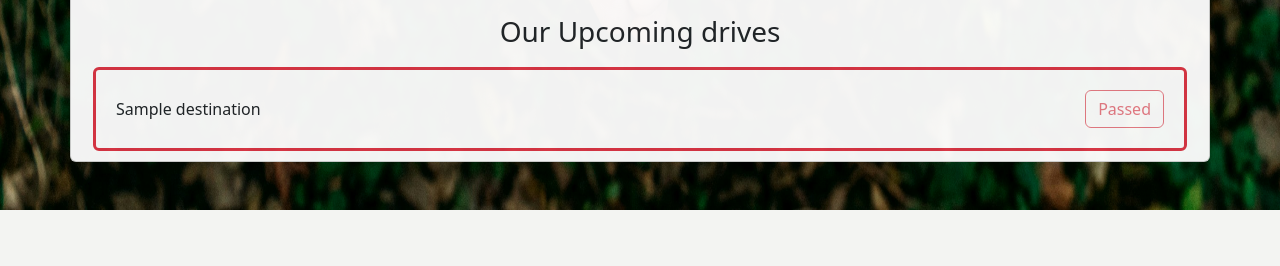
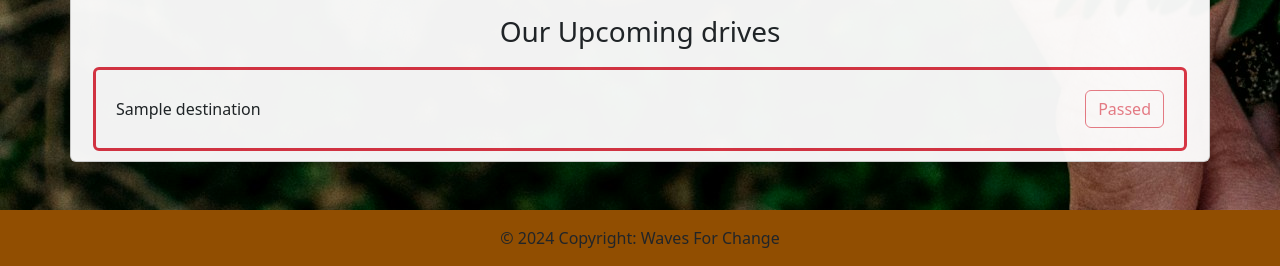
Before and after one commit to Darkstalker007/Waves-for-change, a Flask app: template templates/home.html in a window 1280 px wide. Shown: the part 936-1202 px from the top of the page. Before the commit the page ends 1146 px from the top, so only its background shows below. Run offline with Flask 3, Linux system fonts and the light colour scheme; the template is opened without the code that fills it: most values are stand-ins (such as "Sample title", 1, 10 or a date in 2020).

Commit message:
Enhance home page layout and add footer; improve background styling and structure

```diff
--- /dev/null
+++ b/templates/footer.html
@@ -0,0 +1,12 @@
+
+<footer class="bg-body-tertiary text-center">
+  <!-- Grid container -->
+  <div class="container p-0"></div>
+  <!-- Grid container -->
+
+  <!-- Copyright -->
+  <div class="text-center p-3" style="background-color: #914e01;">
+  © 2024 Copyright: Waves For Change
+  </div>
+  <!-- Copyright -->
+</footer>
--- a/templates/home.html
+++ b/templates/home.html
@@ -16,8 +16,10 @@
     margin: 10px;
   }
 </style>
-<body background="static/banner.jpg" style="background-size:100% 100%;">
+<body background="static/banner.jpg" style="background: size 100% 100%;">
   {% include 'nav.html' %}
+
+  <div class="content">
     <div class="container text-center card mt-5 mb-5" style="opacity: 0.95;">
       <h1 class="mt-3">About Us</h1>
       <p>Waves for Change is a youth-led environmental initiative dedicated to tackling plastic pollution and promoting sustainability through community-driven action. Founded in June 2024, our project began with a simple yet powerful idea: transforming discarded plastic bottles into plant pots and using them to create positive change. What started as a series of small beach cleanups quickly grew into a movement, bringing together passionate volunteers to restore our coastlines while repurposing waste into something meaningful.</p>
@@ -59,5 +61,7 @@
         {% endfor %}
       </div>
     </div>
+  </div>
+  {% include 'footer.html' %}
 </body>
 </html>
```
Lines whose indentation alone changed are shown as unchanged.
